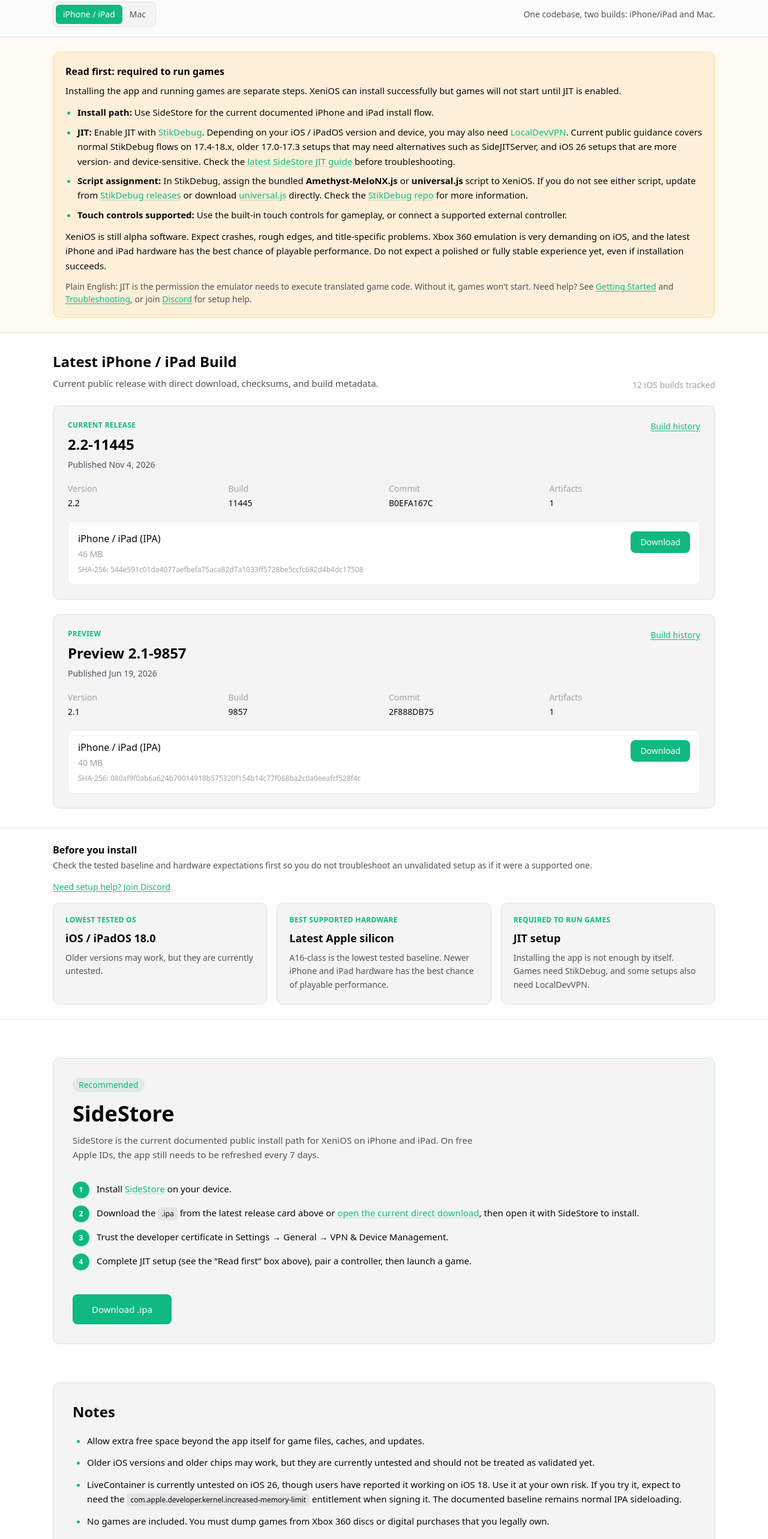
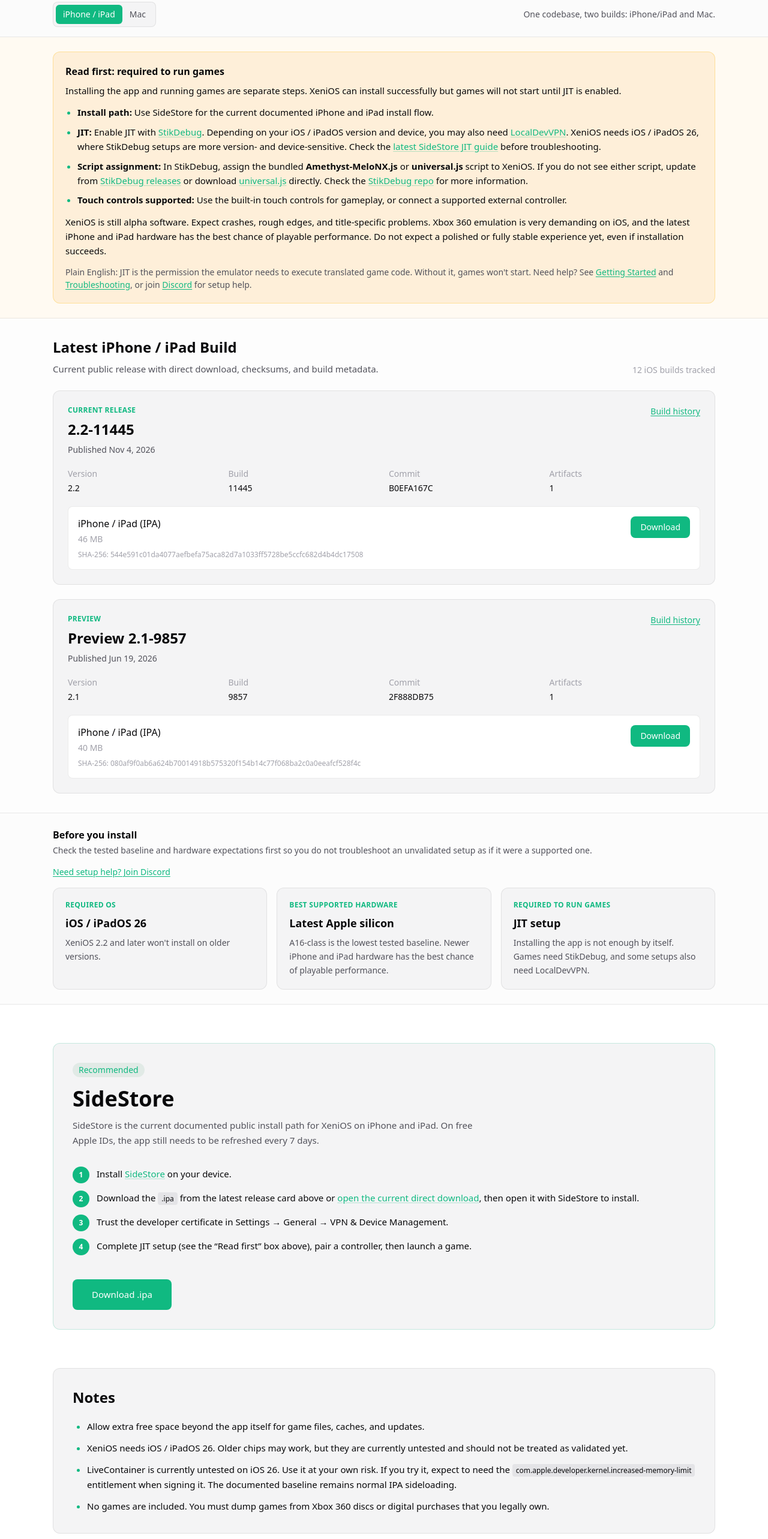
Before and after one commit to xenios-jp/xenios.jp, a Next.js app: page /download/ios in a window 1280 px wide. Shown: the part 234-2800 px from the top of the page at 60% size. Built offline with nearby package versions, Linux system fonts and the light colour scheme.

Commit message:
ios: XeniOS 2.2 requires iOS / iPadOS 26
The download page, FAQ, docs and the read-first notes said iOS 18.0 was the
lowest tested version. 2.2 is built for iOS 26 and won't install on older
versions. LiveContainer notes drop the iOS 18 reports.

```diff
--- a/src/app/docs/[...slug]/page.tsx
+++ b/src/app/docs/[...slug]/page.tsx
@@ -55,9 +55,9 @@ const iosDocs: Record<string, DocEntry> = {
         <h2>Prerequisites</h2>
         <p className="mt-3 text-[15px] text-text-secondary leading-relaxed">
           You will need an ARM64 iPhone or iPad with Metal support. XeniOS runs
-          best on the latest iPhone and iPad hardware. The lowest tested setup
-          right now is <strong className="text-text-primary">iOS / iPadOS 18.0</strong> on{" "}
-          <strong className="text-text-primary">A16-class hardware</strong>.
+          best on the latest iPhone and iPad hardware. It requires{" "}
+          <strong className="text-text-primary">iOS / iPadOS 26</strong>, and the lowest tested
+          hardware right now is <strong className="text-text-primary">A16-class</strong>.
           Xbox 360 emulation is very demanding on iOS; older devices may launch
           but are unlikely to perform well and are not validated. Mac builds are
           a separate, more optimized target. You will also need game files
@@ -88,8 +88,8 @@ const iosDocs: Record<string, DocEntry> = {
         <div className="mb-6 mt-4">
           <Callout type="note">
             LiveContainer is not part of the documented public baseline.
-            It is currently untested on iOS 26, though users have reported it
-            working on iOS 18. Use it at your own risk, and expect to need the{" "}
+            It is currently untested on iOS 26. Use it at your own risk, and
+            expect to need the{" "}
             <C>com.apple.developer.kernel.increased-memory-limit</C>{" "}
             entitlement when signing it.
           </Callout>
@@ -327,8 +327,8 @@ const iosDocs: Record<string, DocEntry> = {
         </p>
         <ol className="mt-3 space-y-1.5 text-[15px] text-text-secondary leading-relaxed list-decimal pl-5">
           <li>
-            Confirm you are on a tested setup. The lowest tested combination
-            right now is iOS / iPadOS 18.0 on A16-class hardware, and newer
+            Confirm you are on a supported setup: iOS / iPadOS 26 or later.
+            The lowest tested hardware right now is A16-class, and newer
             iPhone or iPad hardware is strongly recommended for performance.
           </li>
           <li>Re-sign the IPA — expired signing profiles are the most common cause.</li>
--- a/src/app/download/ios/page.tsx
+++ b/src/app/download/ios/page.tsx
@@ -279,13 +279,13 @@ export default function DownloadPage() {
           <div className="mt-4 grid grid-cols-1 gap-4 md:grid-cols-3">
             <div className="rounded-xl border border-border bg-bg-surface p-5">
               <p className="text-xs font-semibold uppercase tracking-wide text-accent">
-                Lowest Tested OS
+                Required OS
               </p>
               <p className="mt-2 text-lg font-semibold text-text-primary">
-                iOS / iPadOS 18.0
+                iOS / iPadOS 26
               </p>
               <p className="mt-2 text-sm leading-relaxed text-text-secondary">
-                Older versions may work, but they are currently untested.
+                XeniOS 2.2 and later won&apos;t install on older versions.
               </p>
             </div>
             <div className="rounded-xl border border-border bg-bg-surface p-5">
@@ -425,12 +425,12 @@ export default function DownloadPage() {
                 Allow extra free space beyond the app itself for game files, caches, and updates.
               </li>
               <li>
-                Older iOS versions and older chips may work, but they are currently untested and
-                should not be treated as validated yet.
+                XeniOS needs iOS / iPadOS 26. Older chips may work, but they are currently untested
+                and should not be treated as validated yet.
               </li>
               <li>
-                LiveContainer is currently untested on iOS 26, though users
-                have reported it working on iOS 18. Use it at your own risk.
+                LiveContainer is currently untested on iOS 26. Use it at your
+                own risk.
                 If you try it, expect to need the{" "}
                 <code className="rounded bg-bg-surface-2 px-1.5 py-0.5 font-mono text-xs">
                   com.apple.developer.kernel.increased-memory-limit
--- a/src/app/faq/page.tsx
+++ b/src/app/faq/page.tsx
@@ -161,8 +161,8 @@ const ios = [
           </li>
         </ul>
         <p>
-          LiveContainer is currently untested on iOS 26, though users have
-          reported it working on iOS 18. Use it at your own risk. If you try
+          LiveContainer is currently untested on iOS 26. Use it at your own
+          risk. If you try
           it, expect to need the{" "}
           <code className="text-text-primary bg-bg-surface-2 px-1 rounded">
             com.apple.developer.kernel.increased-memory-limit
@@ -189,8 +189,8 @@ const ios = [
     title: "iPhone / iPad: What OS and hardware do I need?",
     content: (
       <p>
-        XeniOS runs best on the latest iPhone and iPad hardware. The lowest
-        tested baseline right now is iOS / iPadOS 18.0 on A16-class hardware.
+        XeniOS runs best on the latest iPhone and iPad hardware. It requires
+        iOS / iPadOS 26, and the lowest tested hardware right now is A16-class.
         Xbox 360 emulation is very demanding on iOS; older chips may launch,
         but they are unlikely to perform well and should not be treated as
         validated.
--- a/src/components/ios-read-first.tsx
+++ b/src/components/ios-read-first.tsx
@@ -57,10 +57,8 @@ export function IosReadFirst({ tone = "primary" }: IosReadFirstProps) {
           >
             LocalDevVPN
           </a>
-          . Current public guidance covers normal StikDebug flows on 17.4-18.x,
-          older 17.0-17.3 setups that may need alternatives such as
-          SideJITServer, and iOS 26 setups that are more version- and
-          device-sensitive. Check the{" "}
+          . XeniOS needs iOS / iPadOS 26, where StikDebug setups are more
+          version- and device-sensitive. Check the{" "}
           <a
             href={SIDESTORE_JIT_GUIDE_URL}
             target="_blank"
```
